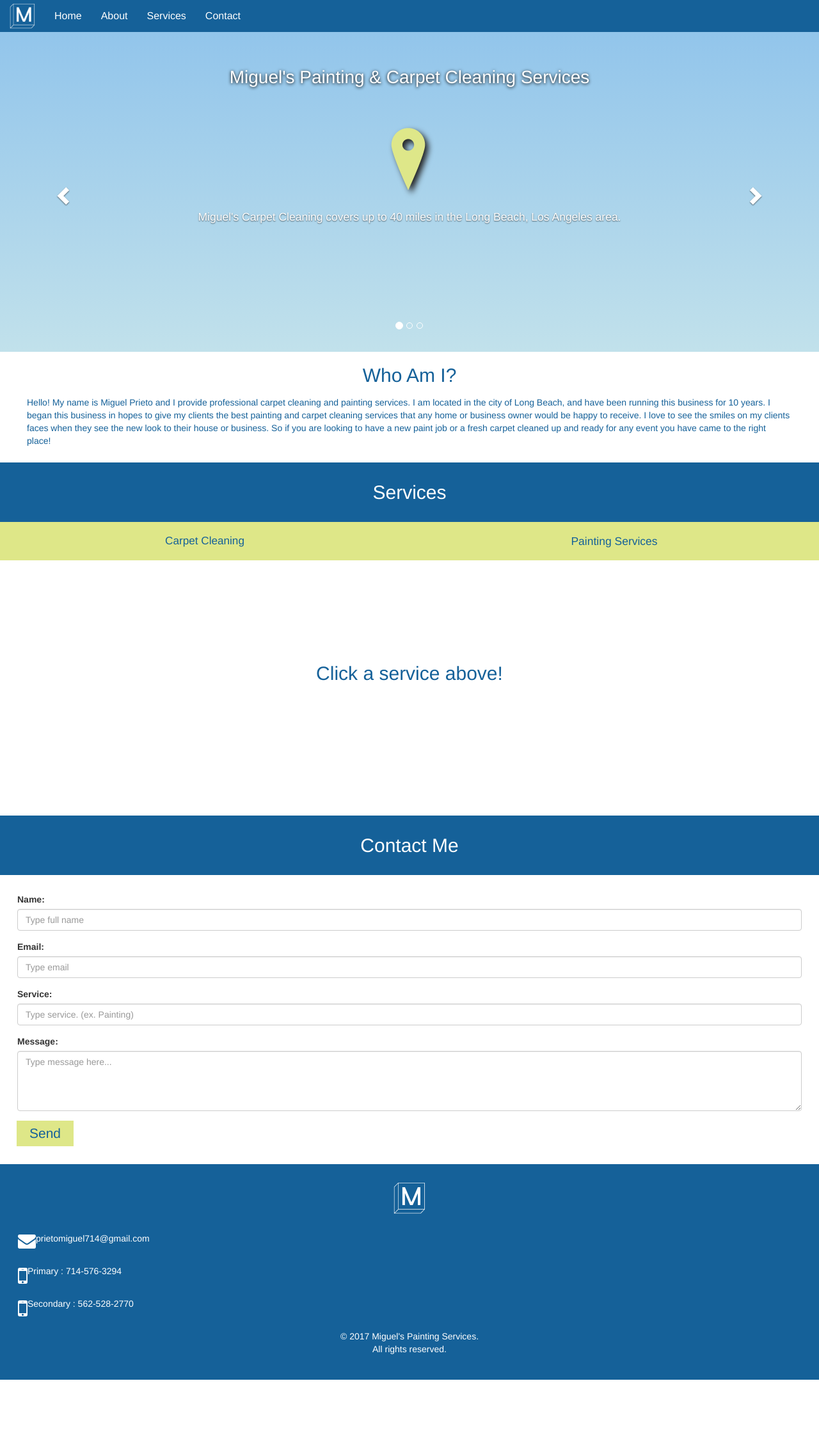
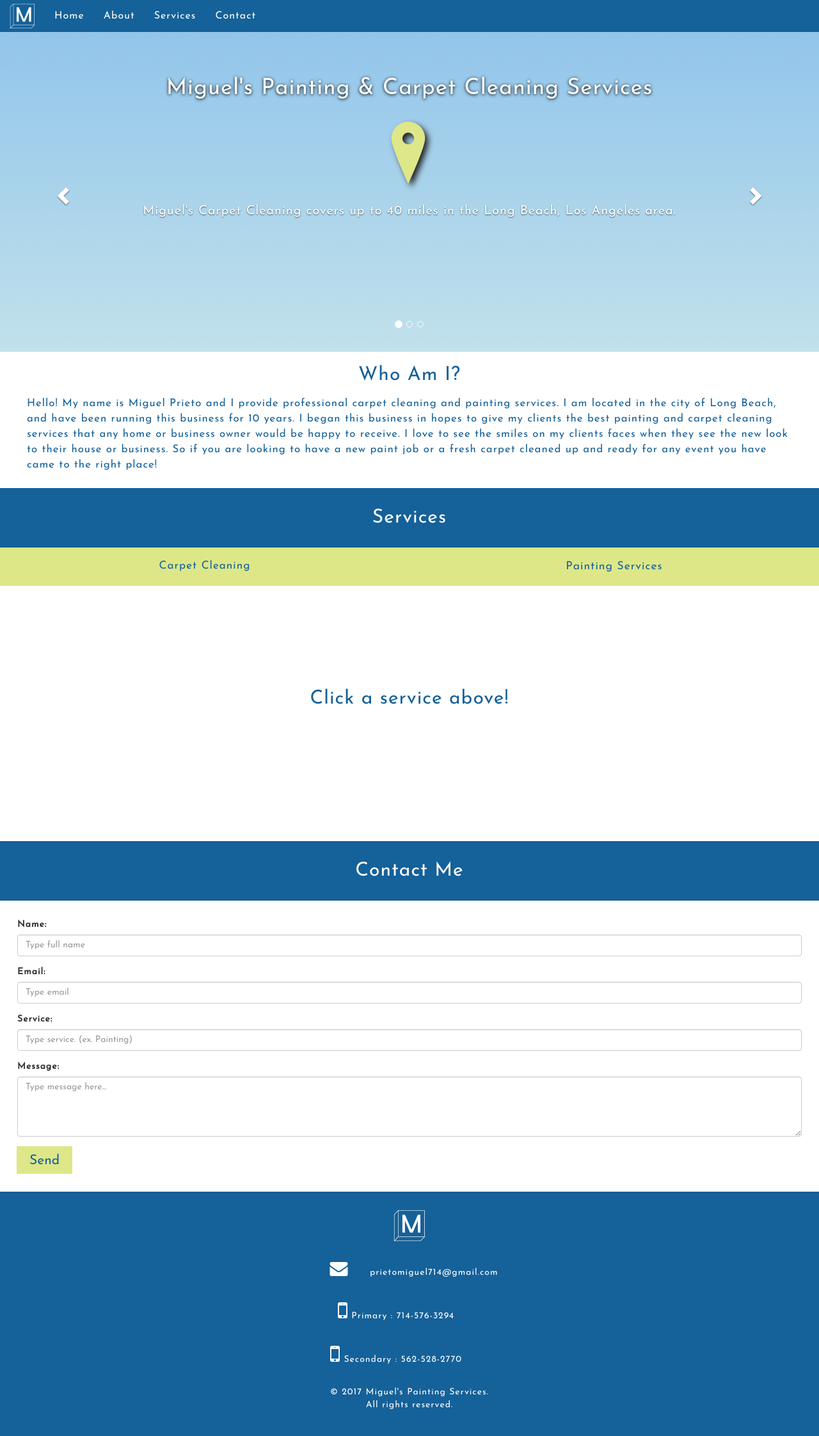
Before and after one commit to djuarez94/MiguelsServices_Website, a PHP site: page / in a window 1280 px wide. Shown: the whole page at 64% size. Before the commit the page ends 2157 px from the top, so only its background shows below. Run offline with PHP 8.4, Linux system fonts and the light colour scheme.

Commit message:
removed padding-right from body.modal-open when user clicks on modal and added some extra CSS.

```diff
--- a/css/style.css
+++ b/css/style.css
@@ -1,3 +1,12 @@
+body {
+  font-family: 'Josefin Sans', sans-serif;
+  letter-spacing: 1px;
+}
+
+body.modal-open {
+  padding-right: 0px;
+}
+
 .modal.and.carousel {
   position: fixed; // Needed because the carousel overrides the position property
 }
@@ -112,10 +121,10 @@ div#myCarousel.carousel.slide {
 
 #myCarousel h1 {
     color: #fff;
-    font-size: 2em;
+    font-size: 2.5em;
     text-align: center;
-    padding: 2em 2em 0em 2em;
-    text-shadow: 0px 1px 5px #000;;
+    padding: 2em 1.5em 0em 1.5em;
+    text-shadow: 0px 1px 5px #000;
 }
 
 .carousel-inner img {
@@ -128,7 +137,7 @@ img.flip{
 }
 
 .carousel-inner p {
-   font-size: 1.25em;
+   font-size: 1.4em;
    color: #fff;
 }
 
@@ -156,6 +165,7 @@ div.about h2 {
 
 div.about p {
    text-align: left;
+   font-size: 1.2em;
 }
 
 .subTitle {
@@ -264,18 +274,18 @@ div.B2T {
    margin-top: 0em;
 }
 
-#submitButton {
+#sendButton {
    position: relative;
    right: 1em;
    background-color: #dee788;
    border: none;
    color: #156199;
    font-size: 1.5em;
-   padding: 5px 20px 5px 20px;
+   padding: 8px 20px 5px 20px;
    margin-left: 5px;
 }
 
-#submitButton:hover {
+#sendButton:hover {
    background-color: #156199;
    color: #fff;
 }
@@ -291,46 +301,47 @@ footer img {
    padding-bottom: 2em;
 }
 
+.contactLinks {
+  text-align: center;
+}
+
 .email {
-   color: #fff;
-   padding-bottom: 1.5em;
-   text-align: left;
-   padding-right: 3em;
-  position: relative;
-   left: 2em;
+  color: #fff;
+  padding-bottom: 1.5em;
+  padding-right: 3em;
+  text-align: center;
 }
 
 .email i {
-  float: left;
+  margin-left: 2em;
+}
+
+.email p {
+  display: inline-block;
+  margin-left: 2em;
 }
 
 
 .number {
   color: #fff;
   padding-bottom: 1.5em;
-  text-align: left;
   padding-right: 3em;
-  position: relative;
-  left: 2em;
 }
 
 
-.number i {
-  float: left;
+.number p {
+  display: inline-block;
 }
 
 .number2 {
   color: #fff;
   padding-bottom: 1.5em;
-  text-align: left;
   padding-right: 3em;
-  position: relative;
-  left: 2em;
 }
 
 
-.number2 i {
-  float: left;
+.number2 p {
+  display: inline-block;
 }
 
 div.number a {
--- a/index.php
+++ b/index.php
@@ -8,6 +8,7 @@
 		<link rel="stylesheet" href="https://maxcdn.bootstrapcdn.com/bootstrap/3.3.7/css/bootstrap.min.css">
 		<link rel="stylesheet" href="css/style.css">
 		<link rel="stylesheet" href="https://cdnjs.cloudflare.com/ajax/libs/font-awesome/4.7.0/css/font-awesome.min.css">
+		<link href="https://fonts.googleapis.com/css?family=Josefin+Sans" rel="stylesheet">
 	</head>
 	<body>
 		<nav class="navbar navbar-inverse">
@@ -41,7 +42,7 @@
 			</ol>
 			<h1 class="star shadow">Miguel's Painting & Carpet Cleaning Services</h1>
 			<!-- Wrapper for slides -->
-			<div class="carousel-inner" style="margin-top: 3em; padding-left: 3em; padding-right: 3em;">
+			<div class="carousel-inner" style="padding-left: 3em; padding-right: 3em;">
 				<div class="item active">
 					<div class="carousel-caption" style="position:static;">
 						<img class='star shadow' src="img/gpsIcon.png">
@@ -84,10 +85,6 @@
 				<div class="BnA star">
 					<div class="CC">Carpet Cleaning</div>
 					<div class="PS">Painting Services</div>
-				</div>
-				<div class="BnA hidden">
-					<div class="before">Before</div>
-					<div class="after">After</div>
 				</div>
 			</div>
 			<div class="instruction">
@@ -437,11 +434,12 @@
 					<label for="message">Message:</label>
 					<textarea class="form-control" rows="4" cols="50" id="message" name="message" style="width:100%" placeholder= "Type message here..." ></textarea>
 				</div>
-				<input id="submitButton" type="submit" value="Send" name="submit">
+				<input id="sendButton" type="submit" value="Send" name="submit">
 			</form>
 		</div>
 		<footer>
 			<img src="img/miguelsLogo.png" width="50px">
+			<div class="contactLinks">
 				<div class="email">
 					<i class="fa fa-envelope" aria-hidden="true" style="font-size: 2em;"></i>
 					<p>prietomiguel714@gmail.com</p>
@@ -454,6 +452,7 @@
 					<i class="fa fa-mobile" aria-hidden="true" style="font-size: 2.5em;"></i>
 					<a href="tel:1-562-528-2770"><p>Secondary : 562-528-2770</p></a>
 				</div>
+			</div>
 			<p class="copyright">&copy; <?php echo date('Y'); ?> Miguel's Painting Services.<br>All rights reserved.</p>
 		</footer>
 	</body>
--- a/js/script.js
+++ b/js/script.js
@@ -1,4 +1,23 @@
 $(document).ready(function() {
+/*-------------------------------------
+| Remove Padding-right On Modal click
+-------------------------------------*/
+$('#lightbox').on('shown.bs.modal', function() {
+       $("body.modal-open").removeAttr("style");
+ });
+
+ $('#lightbox2').on('shown.bs.modal', function() {
+        $("body.modal-open").removeAttr("style");
+  });
+
+$('#lightbox').on('shown', function() {
+        $("body.modal-open").removeAttr("style");
+});
+
+$('#lightbox2').on('shown', function() {
+        $("body.modal-open").removeAttr("style");
+});
+
 /*-------------------------------------
 | Smooth Scroll
 -------------------------------------*/
```
Lines whose indentation alone changed are shown as unchanged.
